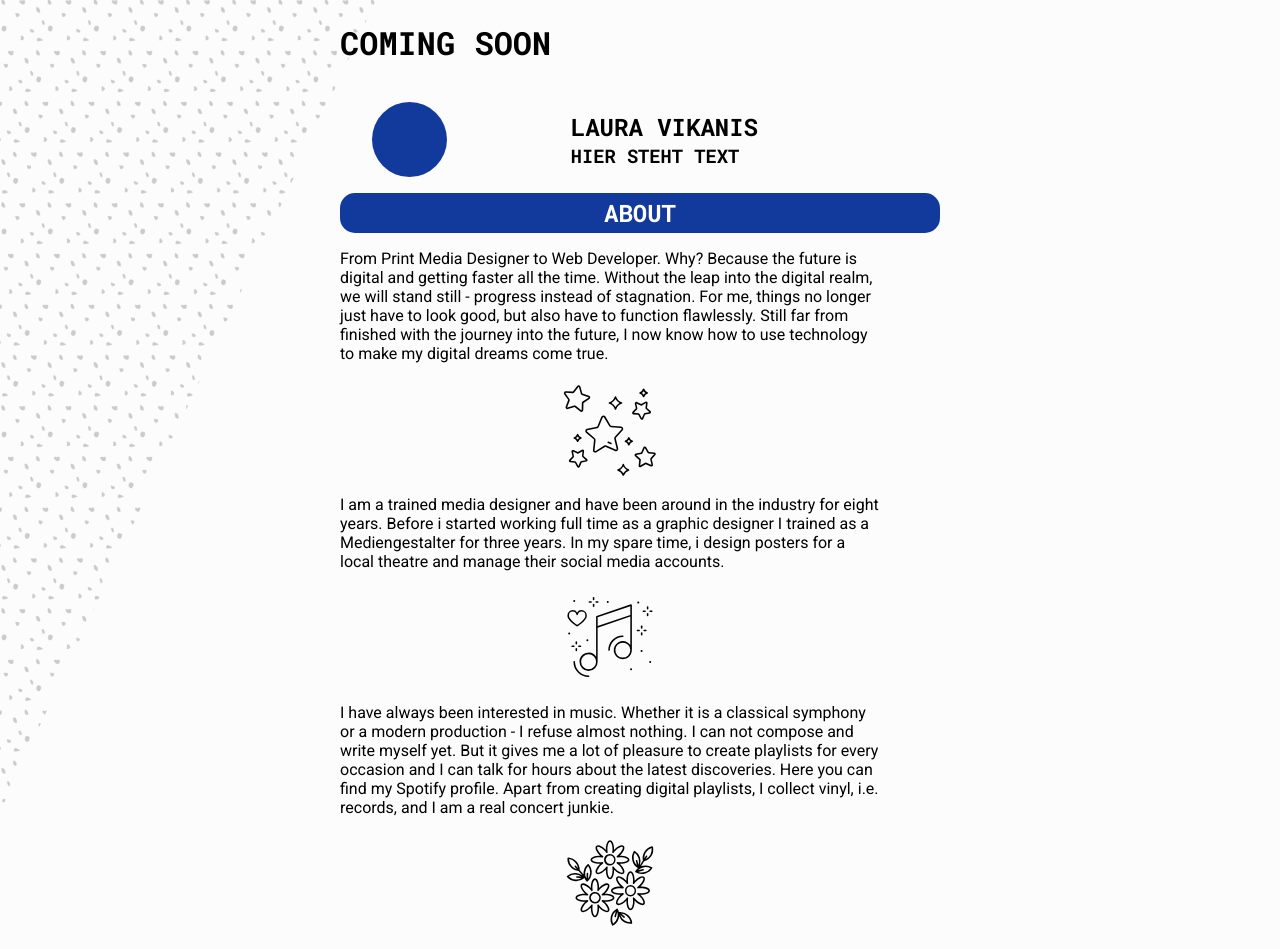
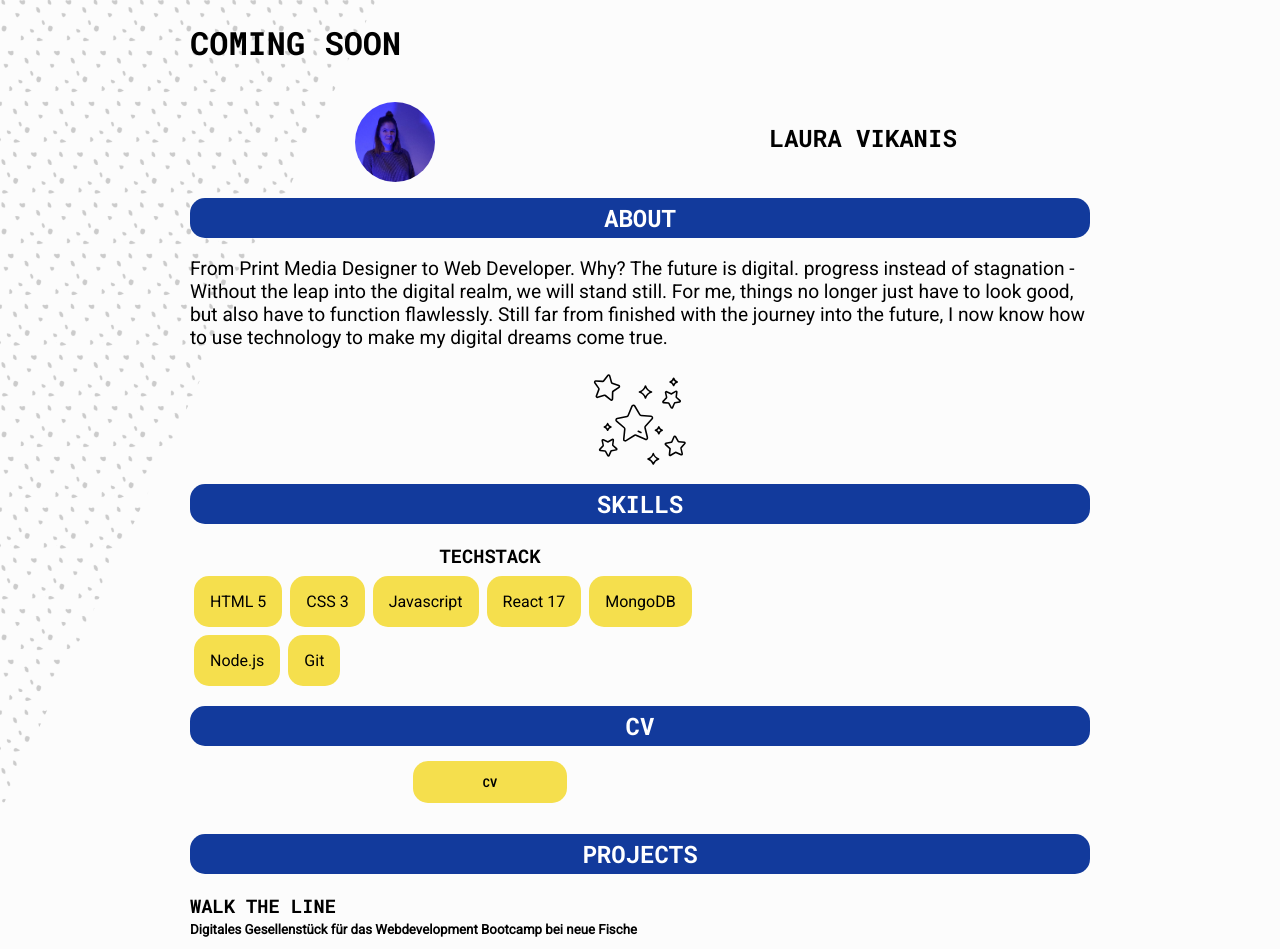
Before and after one commit to lauravikanis/portfolio2021, a React (Create React App) app in the folder client/: page / in a window 1280 px wide. Shown: the top 949 px of the page. Built offline with nearby package versions, Linux system fonts and the light colour scheme; a web font is replaced by a local one.

Commit message:
various changes

```diff
--- a/client/src/GlobalStyles.js
+++ b/client/src/GlobalStyles.js
@@ -19,6 +19,11 @@ body {
   background-repeat: no-repeat;
 
  }
+
+ p{
+   font-size:1.2rem;
+   }
+
 h1, h2, h3, h4{
     font-family: 'Roboto Mono', monospace;
     /* text-align: center; */
--- a/client/src/components/Content/About.js
+++ b/client/src/components/Content/About.js
@@ -1,15 +1,14 @@
 import React from "react";
 import styled from "styled-components/macro";
-import plantspath from "../../assets/plants.svg";
-import musicpath from "../../assets/music.svg";
 import starspath from "../../assets/stars.svg";
+// import plantspath from "../../assets/plants.svg";
+// import musicpath from "../../assets/music.svg";
 
 const AboutDiv = styled.div`
   display: flex;
   flex-direction: column;
   justify-content: center;
-  max-width: 600px;
-  width: 90%;
+  align-items: center;
 
   img {
     width: 100px;
@@ -20,15 +19,15 @@ const AboutDiv = styled.div`
 const About = () => (
   <AboutDiv>
     <p>
-      From Print Media Designer to Web Developer. Why? Because the future is
-      digital and getting faster all the time. Without the leap into the digital
-      realm, we will stand still - progress instead of stagnation. For me,
-      things no longer just have to look good, but also have to function
-      flawlessly. Still far from finished with the journey into the future, I
-      now know how to use technology to make my digital dreams come true.
+      From Print Media Designer to Web Developer. Why? The future is digital.
+      progress instead of stagnation - Without the leap into the digital realm,
+      we will stand still. For me, things no longer just have to look good, but
+      also have to function flawlessly. Still far from finished with the journey
+      into the future, I now know how to use technology to make my digital
+      dreams come true.
     </p>
     <img src={starspath} alt="html" />
-    <p>
+    {/* <p>
       I am a trained media designer and have been around in the industry for
       eight years. Before i started working full time as a graphic designer I
       trained as a Mediengestalter for three years. In my spare time, i design
@@ -48,7 +47,7 @@ const About = () => (
       Apart from working a lot on my computer, I love nature. In my spare time,
       I like to collect houseplants and propagate the ones I already own. My
       favourite plant is my fiddle leave-fig, but I love all my green babies..
-    </p>
+    </p> */}
   </AboutDiv>
 );
 
--- /dev/null
+++ b/client/src/components/Content/CV.js
@@ -0,0 +1,21 @@
+import React from "react";
+import styled from "styled-components/macro";
+import Button from "../Button/Button";
+import Skillcontainer from "../Skillcontainer/Skillcontainer";
+
+const CvDiv = styled.div`
+  display: flex;
+  flex-direction: column;
+  justify-content: center;
+  max-width: 600px;
+  width: 90%;
+  align-items: center;
+`;
+
+const CV = () => (
+  <CvDiv>
+    <Button value="CV" />
+  </CvDiv>
+);
+
+export default CV;
--- a/client/src/components/Header/Header.js
+++ b/client/src/components/Header/Header.js
@@ -1,18 +1,17 @@
 import React from "react";
-import playceholder from "../../assets/blueplaceholder.svg";
+import profilepic from "../../assets/profile.jpg";
 import styled from "styled-components/macro";
 
 const HeaderContainer = styled.header`
   margin-top: 1rem;
-  display: flex;
-  justify-content: space-between;
-  width: 90%;
-  max-width: 450px;
-  align-items: center;
+  display: grid;
+  grid-template-columns: 20% auto;
+  justify-content: space-around;
 
   img {
-    height: 75px;
+    height: 80px;
     margin-left: 2rem;
+    border-radius: 50px;
   }
   div {
     display: flex;
@@ -32,11 +31,11 @@ const HeaderContainer = styled.header`
 
 const Header = () => (
   <HeaderContainer>
-    <img src={playceholder} alt="Laura" />
-    <div>
-      <h2>Laura Vikanis</h2>
-      <h3>Hier steht Text</h3>
-    </div>
+    <img src={profilepic} alt="Laura" />
+    {/* <div> */}
+    <h2>Laura Vikanis</h2>
+    {/* <h3>Hier steht Text</h3> */}
+    {/* </div> */}
   </HeaderContainer>
 );
 
--- a/client/src/pages/Page.js
+++ b/client/src/pages/Page.js
@@ -7,12 +7,13 @@ import Contact from "../components/Content/Contact";
 import Projects from "../components/Content/Projects";
 import Skills from "../components/Content/Skills";
 import Footer from "../components/Footer/Footer";
+import CV from "../components/Content/CV";
 
 const MainDiv = styled.div`
   display: flex;
   flex-direction: column;
   justify-content: center;
-  max-width: 600px;
+  max-width: 900px;
   width: 90%;
 `;
 
@@ -30,6 +31,10 @@ const Page = () => (
       </Menueitem>
       <Skills />
       <Menueitem>
+        <h2>CV</h2>
+      </Menueitem>
+      <CV />
+      <Menueitem>
         <h2>Projects</h2>
       </Menueitem>
       <Projects />
```
Also changed, not shown: client/src/assets/profile.jpg (added).
